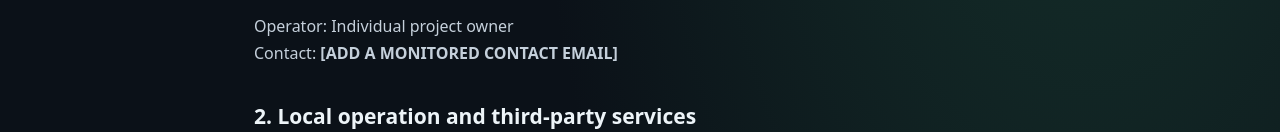
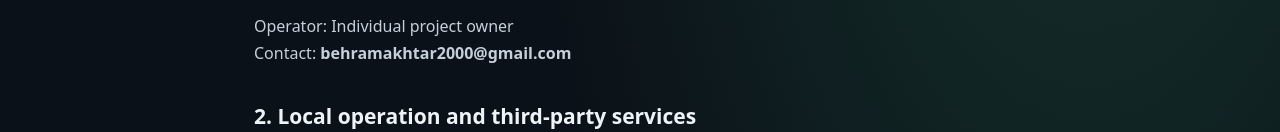
Before and after one commit to aatihonora/minecraft-publisher-policy, a plain HTML site: page terms.html in a window 1280 px wide. Shown: the part 589-721 px from the top of the page. Drawn offline with Linux system fonts and the light colour scheme.

Commit message:
Update terms.html

```diff
--- a/terms.html
+++ b/terms.html
@@ -4,7 +4,7 @@
 <main class="document"><p class="eyebrow">LEGAL DOCUMENT</p><h1>Terms of Service</h1><p class="updated">Effective date: 20 November 2026 · Last updated: 20 November 2026</p>
 <p>These Terms of Service (“Terms”) apply to the personal software project known as Minecraft Publisher (“Software”). The Software is designed to run locally on a Windows computer using Docker. It can organize local video files, process and split videos into clips, and may connect to third-party platforms through their authorized interfaces. By installing or using the Software, you agree to these Terms.</p>
 <h2>1. Personal project and operator</h2><p>Minecraft Publisher is an independently maintained personal-use project. It is not a public hosting service, does not offer accounts to the public, and is not operated, sponsored, endorsed or approved by TikTok, YouTube, Mojang or Microsoft.</p>
-<p>Operator: Individual project owner<br>Contact: <strong>[ADD A MONITORED CONTACT EMAIL]</strong></p>
+<p>Operator: Individual project owner<br>Contact: <strong>behramakhtar2000@gmail.com</strong></p>
 <h2>2. Local operation and third-party services</h2><p>The Software runs on the operator’s Windows computer through Docker. The operator is responsible for the computer, Docker installation, network connection, backups, configuration and security. Use of TikTok, YouTube or any other third-party service is also subject to that provider’s own terms, policies, API requirements, rate limits and decisions.</p>
 <h2>3. Account authorization</h2><p>If TikTok integration is configured, the Software uses TikTok’s official authorization process. The operator must authorize the requested permissions. The Software does not require the operator to give it their TikTok password. API access, scope approval, app review, video acceptance and publication are not guaranteed.</p>
 <h2>4. Content and intellectual property</h2><p>The operator may only download, edit, store or publish video and other material that they own or are authorized to use. A video being publicly viewable or technically downloadable does not grant permission to reuse it. Cropping, splitting, adding commentary, captions, music or voiceover does not by itself create permission or remove copyright obligations.</p><p>The operator is responsible for obtaining all required licences, permissions, releases and attributions, and for respecting copyright, trademarks, privacy, publicity and other rights. The Software must not be used to bypass DRM, access controls, paywalls or platform restrictions.</p>
```
